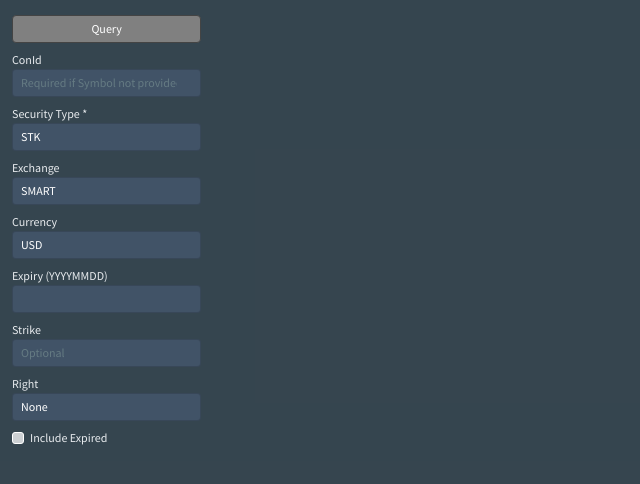
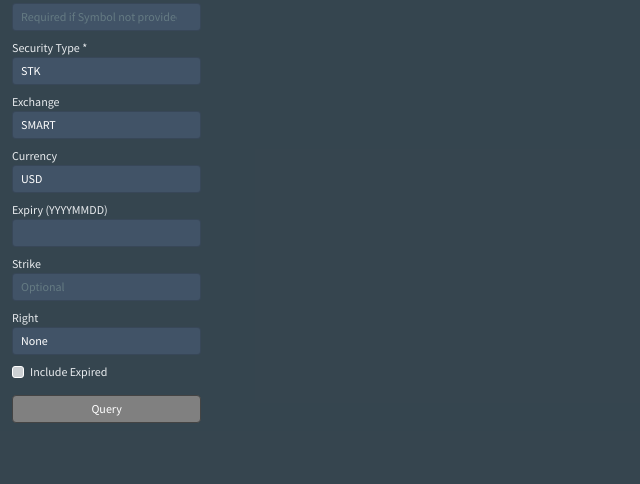
Before and after one commit to alacazar/ib-connect, a Flask app: page / in a window 1280 px wide. Shown: the part 106-590 px from the top of the page, without its empty margins (0-640 px from the left). Run offline with Flask 3, Linux system fonts and the light colour scheme; some libraries are stand-ins or nearby versions.

Commit message:
Move query button to below all controls in Contract Search panel

```diff
--- a/ib_connect/gui/templates/index.html
+++ b/ib_connect/gui/templates/index.html
@@ -17,7 +17,6 @@
                         <label>Symbol</label>
                         <input type="text" class="form-control form-control-sm" name="symbol" placeholder="Required if ConId not provided" oninput="this.value = this.value.toUpperCase()">
                     </div>
-                    <button type="submit" class="btn btn-primary btn-sm mb-2" style="width: 100%; margin-top: 30px;">Query</button>
                     <div class="mb-2">
                         <label>ConId</label>
                         <input type="number" class="form-control form-control-sm" name="conid" placeholder="Required if Symbol not provided">
@@ -65,6 +64,7 @@
                         <input class="form-check-input" type="checkbox" name="include_expired">
                         <label class="form-check-label">Include Expired</label>
                     </div>
+                    <button type="submit" class="btn btn-primary btn-sm mb-2" style="width: 100%;">Query</button>
                 </form>
             </div>
 
```
